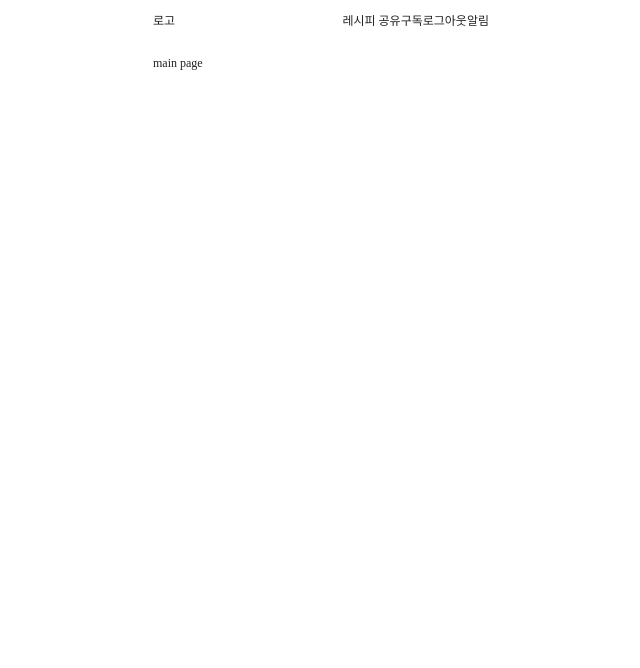
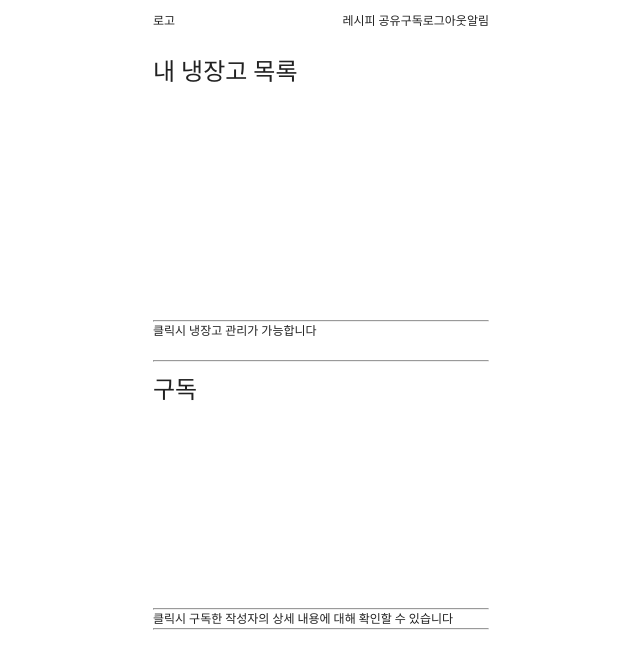
Before and after one commit to JuneHyung/Woo, a Vue app in the folder frontend/: page /main in a window 1280 px wide. Shown: the top 668 px of the page, without its empty margins (319-959 px from the left). Built offline with nearby package versions, Linux system fonts and the light colour scheme; a web font is replaced by a local one.

Commit message:
Update S04P31D109-34, S04P31D109-33 : 시작페이지, 로그인 후 메인 페이지 틀 구성

```diff
--- a/frontend/src/views/Main.vue
+++ b/frontend/src/views/Main.vue
@@ -1,6 +1,31 @@
 <template>
     <v-container>
-        <p>main page</p>
+        <div>
+            <div>
+                <p class="mainText">내 냉장고 목록</p>
+            </div>
+            <div style="width: 330px; height: 230px"></div>
+            <div>
+                <hr />
+                <p>클릭시 냉장고 관리가 가능합니다</p>
+                <div style="margin-top: 20px">
+                    <hr />
+                </div>
+            </div>
+        </div>
+        <div style="margin-top: 10px">
+            <div>
+                <p class="mainText">구독</p>
+            </div>
+            <div style="width: 330px; height: 200px"></div>
+            <div>
+                <hr />
+                <p>클릭시 구독한 작성자의 상세 내용에 대해 확인할 수 있습니다</p>
+                <div>
+                    <hr />
+                </div>
+            </div>
+        </div>
     </v-container>
 </template>
 
@@ -9,3 +34,9 @@ export default {
     name: 'Main',
 };
 </script>
+
+<style scoped>
+.mainText {
+    font-size: 24px;
+}
+</style>
--- a/frontend/src/views/Start.vue
+++ b/frontend/src/views/Start.vue
@@ -1,5 +1,54 @@
 <template>
     <v-container>
-        <p>시작 페이지</p>
+        <div class="startImage">
+            <img src="" alt="" />
+        </div>
+        <div class="startText" style="margin-bottom: 20px">
+            <p>냉장고 관리의 현명한 선택</p>
+        </div>
+        <div class="mainText" style="margin-bottom: 10px">
+            <p style="display: inline-block; font-size: 24px">우</p>
+            <p style="display: inline-block">리집</p>
+            &nbsp;&nbsp;&nbsp;
+            <p style="display: inline-block; font-size: 24px">냉</p>
+            <p style="display: inline-block">장고를</p>
+            &nbsp;&nbsp;&nbsp;
+            <p style="display: inline-block; font-size: 24px">부</p>
+            <p style="display: inline-block">탁해</p>
+        </div>
+        <div class="mainText" style="margin-bottom: 10px">
+            <p>지금 바로 경험해보세요!</p>
+        </div>
+        <hr />
+        <div style="margin-top: 10px; margin-bottom: 10px">
+            <v-row>
+                <v-spacer></v-spacer>
+                <img src="" alt="" class="startIcon" />
+                <v-spacer></v-spacer>
+                <img src="" alt="" class="startIcon" />
+                <v-spacer></v-spacer>
+            </v-row>
+        </div>
+        <hr />
     </v-container>
 </template>
+
+<script>
+export default {
+    name: 'Main',
+};
+</script>
+
+<style scoped>
+.startText {
+    text-align: center;
+}
+.startImage {
+    width: 330px;
+    height: 330px;
+}
+.startIcon {
+    width: 60px;
+    height: 60px;
+}
+</style>
```
Also changed, not shown: 1 other file (tests, documents, lock files or other folders).
